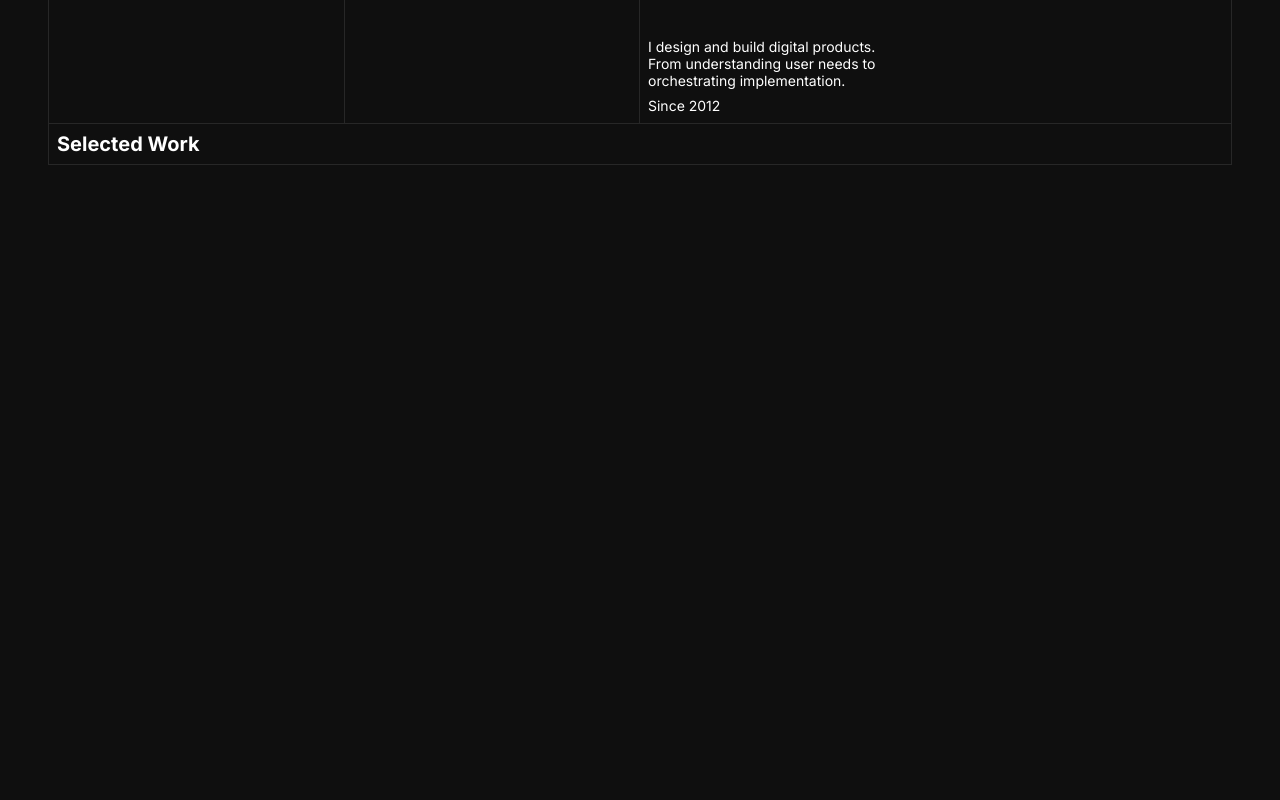
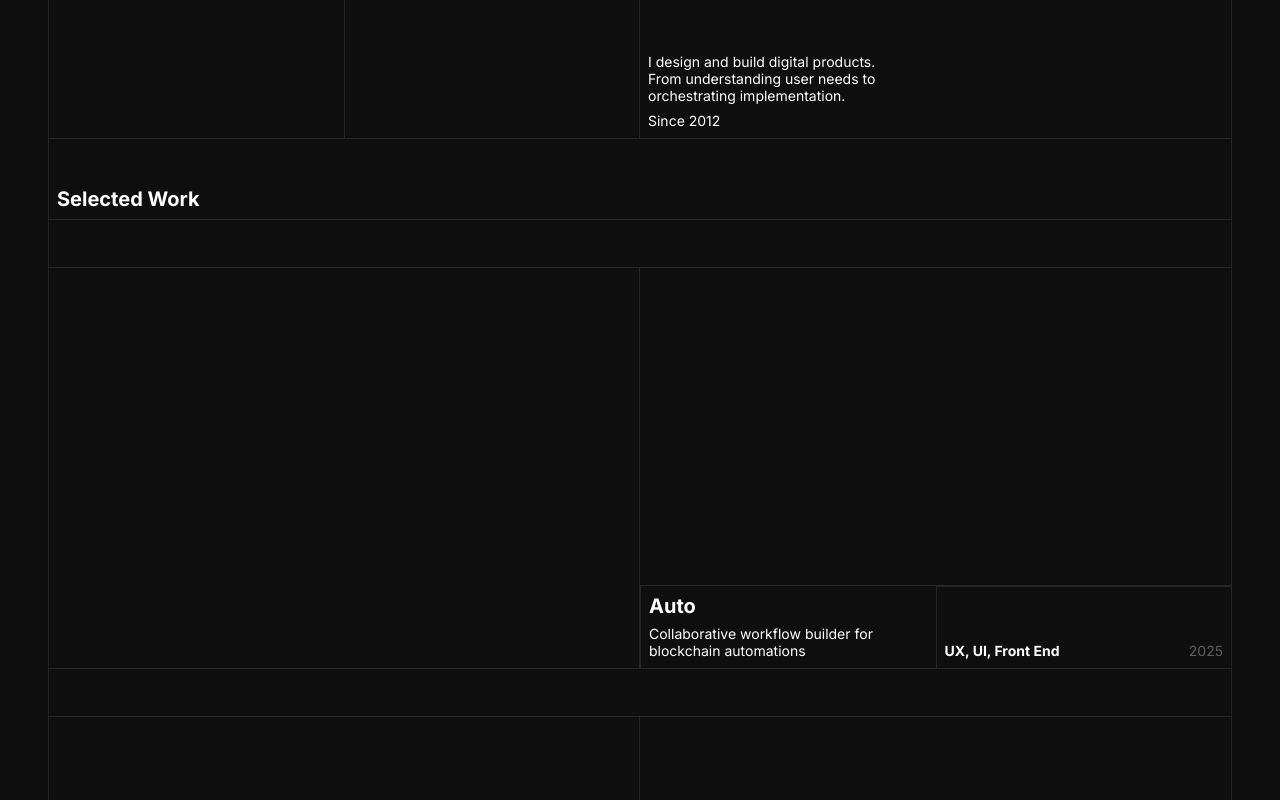
Before and after one commit to dnlklmn/dweb-26, a React (Create React App) app: page / in a window 1280 px wide. Shown: the part 580-1380 px from the top of the page. Before the commit the page ends 800 px from the top, so only its background shows below. Built offline with nearby package versions, Linux system fonts and the light colour scheme.

Commit message:
Selected work

```diff
--- a/src/components/LandingPage.css
+++ b/src/components/LandingPage.css
@@ -6,7 +6,7 @@
     display: flex;
     flex-direction: column;
     height: 100vh;
-    padding: var(--page-padding);
+    padding: var(--page-padding) var(--page-padding) 0;
     position: relative;
 }
 
@@ -239,7 +239,7 @@
 .landing__footer-inner {
     border: var(--border);
     border-top: none;
-    padding: 8px;
+    padding: 48px 8px 8px;
 }
 
 .landing__footer-title {
@@ -340,11 +340,143 @@
    ============================================ */
 
 .landing.step-5 .landing__footer {
-    height: 48px;
+    height: 81px;
 }
 
 .landing.step-5 .landing__footer-title {
     opacity: 1;
+}
+
+/* ============================================
+   CASE STUDIES
+   ============================================ */
+
+/*
+   Border ownership (no doubling):
+   - case-studies container: left + right
+   - separator: bottom only (top comes from footer-inner or case-study above)
+   - separator-marker: right
+   - case-study: bottom
+   - image: right (divides image from info)
+   - info-top: bottom (divides top box from bottom bar)
+   - meta: left (divides from image column)
+   - tags: left + top
+*/
+
+.case-studies {
+    margin: 0 var(--page-padding);
+    border-left: var(--border);
+    border-right: var(--border);
+    visibility: hidden;
+}
+
+.case-studies--visible {
+    visibility: visible;
+}
+
+/* Reveal wrapper — each section grows from 0 */
+.case-study__reveal {
+    display: grid;
+    grid-template-rows: 0fr;
+    transition: grid-template-rows var(--anim-duration) var(--anim-easing);
+}
+
+.case-study__reveal > * {
+    overflow: hidden;
+    min-height: 0;
+}
+
+.case-studies--visible .case-study__reveal {
+    grid-template-rows: 1fr;
+}
+
+/* Separator between case studies */
+.case-study__separator {
+    height: 48px;
+    border-bottom: var(--border);
+}
+
+/* Case study teaser row */
+.case-study {
+    display: flex;
+    border-bottom: var(--border);
+}
+
+/* Left — image placeholder */
+.case-study__image {
+    width: 50%;
+    flex-shrink: 0;
+    min-height: 400px;
+    padding: 8px;
+    border-right: var(--border);
+}
+
+/* Right — info panel */
+.case-study__info {
+    display: flex;
+    flex-direction: column;
+    flex: 1;
+    min-width: 0;
+}
+
+/* Top area — empty bordered box */
+.case-study__info-top {
+    flex: 1;
+    border-bottom: var(--border);
+    padding: 8px;
+}
+
+/* Bottom bar — title/description left, role/year right */
+.case-study__info-bottom {
+    display: flex;
+}
+
+.case-study__meta {
+    display: flex;
+    flex-direction: column;
+    justify-content: flex-end;
+    gap: 8px;
+    padding: 8px;
+    flex: 1;
+    border-left: var(--border);
+}
+
+.case-study__title {
+    font-size: 20px;
+    font-weight: 700;
+    line-height: 1.21;
+}
+
+.case-study__description {
+    font-size: 14px;
+    font-weight: 400;
+    line-height: 1.21;
+}
+
+.case-study__tags {
+    display: flex;
+    flex-direction: row;
+    justify-content: space-between;
+    align-items: flex-end;
+    gap: 48px;
+    padding: 8px;
+    flex: 1;
+    border-left: var(--border);
+    border-top: var(--border);
+}
+
+.case-study__role {
+    font-size: 14px;
+    font-weight: 700;
+    line-height: 1.21;
+    max-width: 341px;
+}
+
+.case-study__year {
+    font-size: 14px;
+    font-weight: 400;
+    line-height: 1.21;
+    color: #5e5e5e;
 }
 
 /* ============================================
--- a/src/components/LandingPage.tsx
+++ b/src/components/LandingPage.tsx
@@ -2,8 +2,29 @@ import React from "react";
 import { useSteppedAnimation } from "../hooks/useSteppedAnimation";
 import "./LandingPage.css";
 
+const caseStudies = [
+  {
+    title: "Auto",
+    description: "Collaborative workflow builder for blockchain automations",
+    role: "UX, UI, Front End",
+    year: "2025",
+  },
+  {
+    title: "Radicle Desktop",
+    description: "Collaborative workflow builder for blockchain automations",
+    role: "UX, UI, Front End",
+    year: "2025",
+  },
+  {
+    title: "Radicle Design System",
+    description: "Collaborative workflow builder for blockchain automations",
+    role: "UX, UI, Front End",
+    year: "2025",
+  },
+];
+
 const LandingPage: React.FC = () => {
-  const { step } = useSteppedAnimation({
+  const { step, isComplete } = useSteppedAnimation({
     totalSteps: 6,
     stepDelays: { 5: 500 },
   });
@@ -14,6 +35,7 @@ const LandingPage: React.FC = () => {
   ).join(" ");
 
   return (
+    <>
       <div className={`landing ${stepClasses}`} data-step={step}>
         <div className="landing__main">
           <div className="landing__body">
@@ -62,8 +84,8 @@ const LandingPage: React.FC = () => {
                 <div className="landing__bottom-right">
                   <div className="landing__bio-text">
                     <p className="landing__bio">
-                    I design and build digital products. From understanding user
-                    needs to orchestrating implementation.
+                      I design and build digital products. From understanding
+                      user needs to orchestrating implementation.
                     </p>
                     <span className="landing__since">Since 2012</span>
                   </div>
@@ -73,13 +95,53 @@ const LandingPage: React.FC = () => {
           </div>
         </div>
 
-      {/* Footer — appears at step 6 */}
+        {/* Footer — appears at step 5 */}
         <div className="landing__footer">
           <div className="landing__footer-inner">
             <h2 className="landing__footer-title">Selected Work</h2>
           </div>
         </div>
       </div>
+
+      {/* Case studies */}
+      <div
+        className={`case-studies${isComplete ? " case-studies--visible" : ""}`}
+      >
+        {caseStudies.map((study, i) => (
+          <React.Fragment key={study.title}>
+            <div
+              className="case-study__reveal"
+              style={{ transitionDelay: `${i * 2 * 150}ms` }}
+            >
+              <div className="case-study__separator" />
+            </div>
+            <div
+              className="case-study__reveal"
+              style={{ transitionDelay: `${(i * 2 + 1) * 150}ms` }}
+            >
+              <div className="case-study">
+                <div className="case-study__image" />
+                <div className="case-study__info">
+                  <div className="case-study__info-top" />
+                  <div className="case-study__info-bottom">
+                    <div className="case-study__meta">
+                      <span className="case-study__title">{study.title}</span>
+                      <span className="case-study__description">
+                        {study.description}
+                      </span>
+                    </div>
+                    <div className="case-study__tags">
+                      <span className="case-study__role">{study.role}</span>
+                      <span className="case-study__year">{study.year}</span>
+                    </div>
+                  </div>
+                </div>
+              </div>
+            </div>
+          </React.Fragment>
+        ))}
+      </div>
+    </>
   );
 };
 
```
Lines whose indentation alone changed are shown as unchanged.
